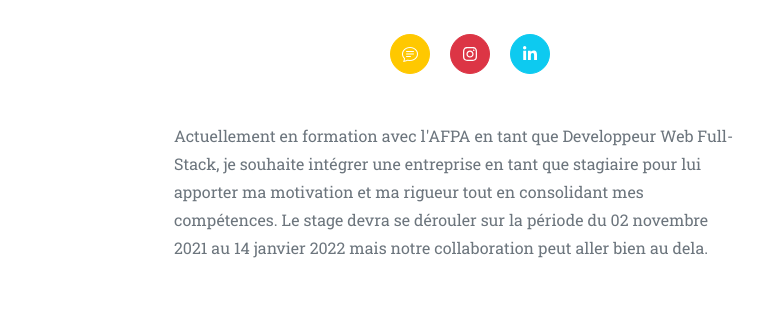
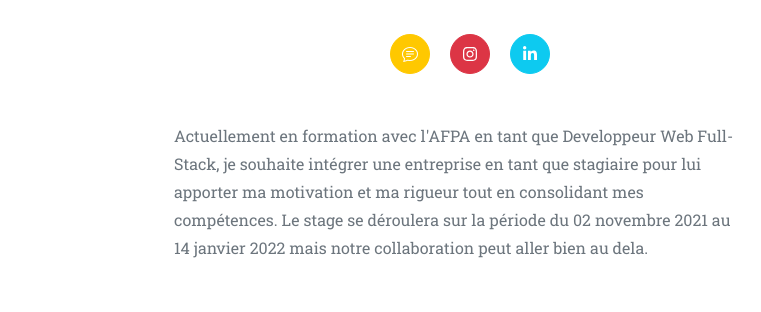
Before and after one commit to Theachix/yann.pivel, a plain HTML site: page index.html in a window 1280 px wide. Shown: the part 1340-1652 px from the top of the page, without its empty margins (170-931 px from the left). Drawn offline with nearby package versions, Linux system fonts and the light colour scheme.

Commit message:
Update index.html

```diff
--- a/index.html
+++ b/index.html
@@ -88,7 +88,7 @@
             <div class="row justify-content-center">
                 <div class="col-lg-6">
                     <p class="text-muted px-4">Actuellement en formation avec l'AFPA en tant que Developpeur Web Full-Stack, je souhaite intégrer
-                        une entreprise en tant que stagiaire pour lui apporter ma motivation et ma rigueur tout en consolidant mes compétences. Le stage devra se dérouler sur la période du 02 novembre 2021 au 14 janvier 2022 mais notre collaboration peut aller bien au dela.</p>
+                        une entreprise en tant que stagiaire pour lui apporter ma motivation et ma rigueur tout en consolidant mes compétences. Le stage se déroulera sur la période du 02 novembre 2021 au 14 janvier 2022 mais notre collaboration peut aller bien au dela.</p>
                 </div>
             </div>
         </div>
```
